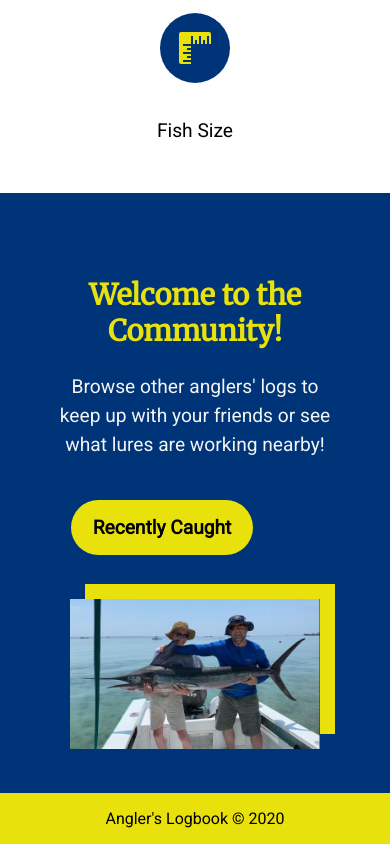
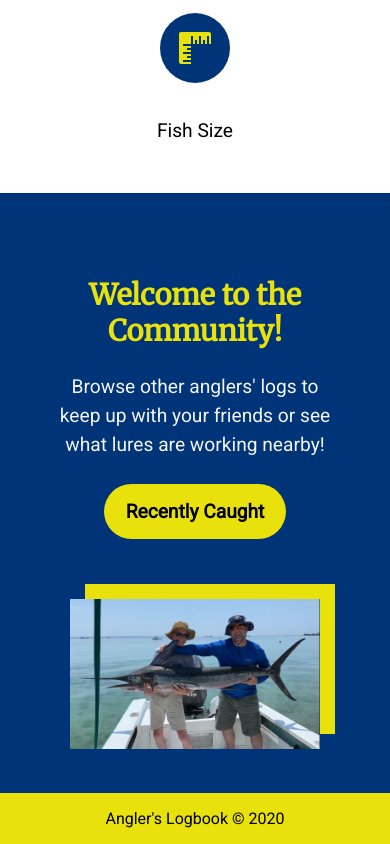
Before and after one commit to JaxonAdams/angler-logbook, a React (Create React App) app in the folder client/: page / in a window 390 px wide. Shown: the part 805-1649 px from the top of the page. Built offline with nearby package versions, Linux system fonts and the light colour scheme.

Commit message:
minor changes to welcome component styling

```diff
--- a/client/src/App.css
+++ b/client/src/App.css
@@ -704,6 +704,11 @@ dialog[closing] {
     .welcome-container {
         width: 80vw;
         text-align: center;
+        margin-bottom: 2rem;
+    }
+
+    .welcome-container .btn-link {
+        margin: 1rem auto;
     }
 
     .welcome-img-container {
```
